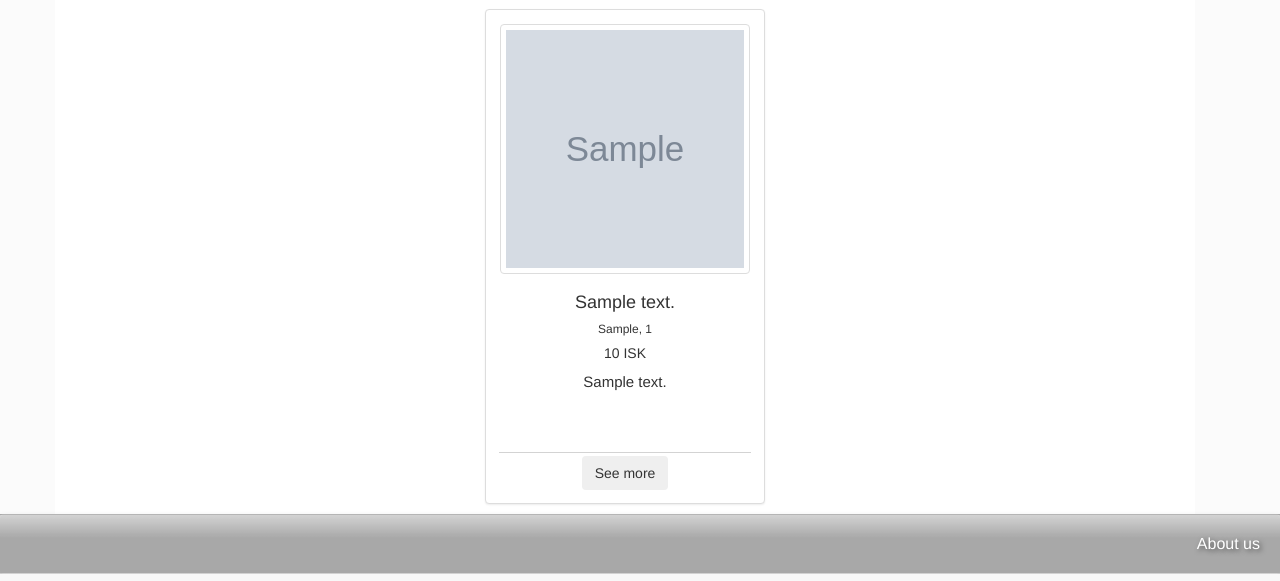
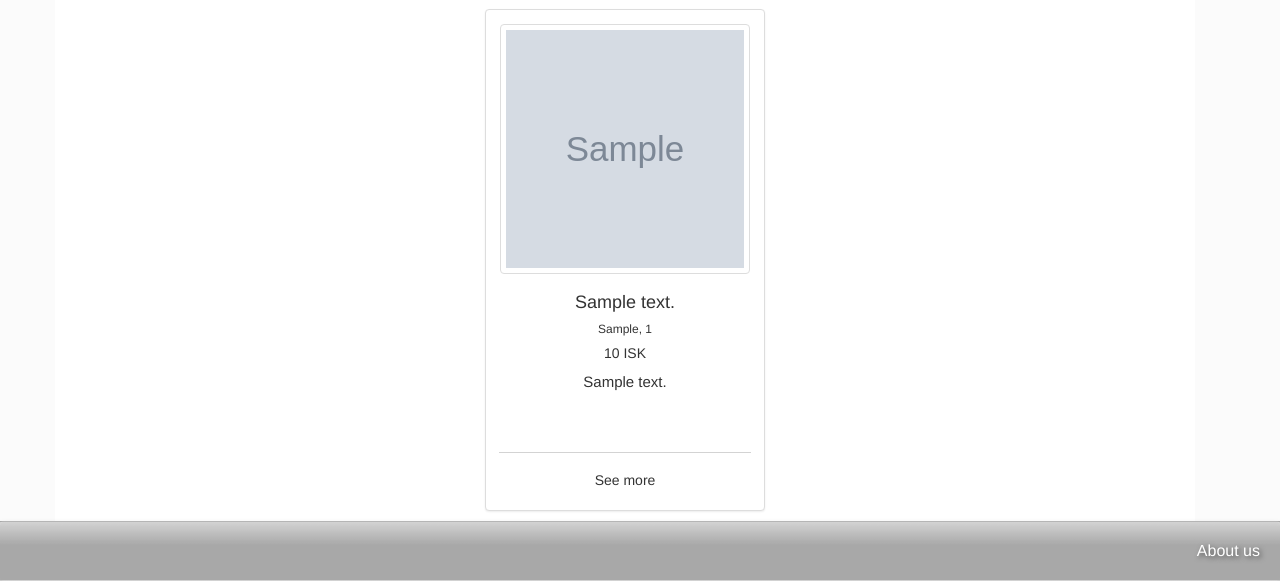
Before and after one commit to hjordissveinsd/castle_apartments_base, a Django app: page /estate/ in a window 1280 px wide. Shown: the part 279-860 px from the top of the page. Run offline with Django 3.2, Linux system fonts and the light colour scheme; tables that the repository leaves empty hold one stand-in row (values such as "Sample post"); grey boxes marked "Sample" are stand-in pictures; some libraries are stand-ins or nearby versions.

Commit message:
Lokahönd á Browse

```diff
--- a/static/css/style2.css
+++ b/static/css/style2.css
@@ -293,7 +293,8 @@ li a:hover {
     border-bottom: lightgrey solid 1px;
 }
 .btn_seemore{
-    margin-top: 3px;
+    margin-top: 10px;
+    background-color:white;
 }
 .address-single{
     font-size: large;
```
